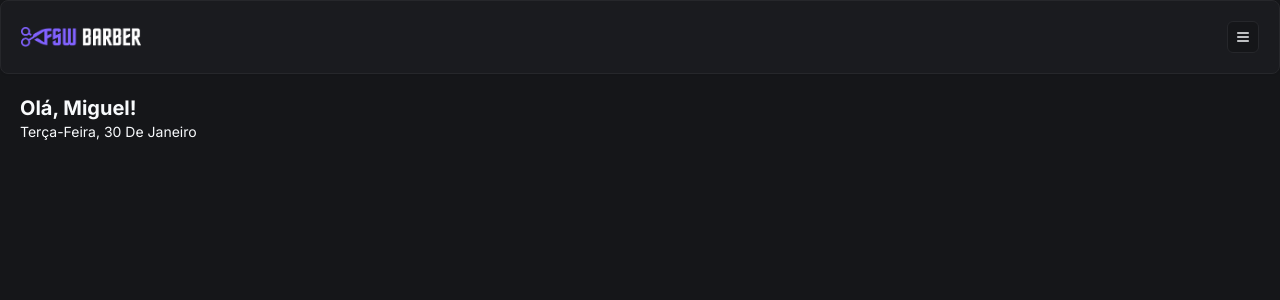
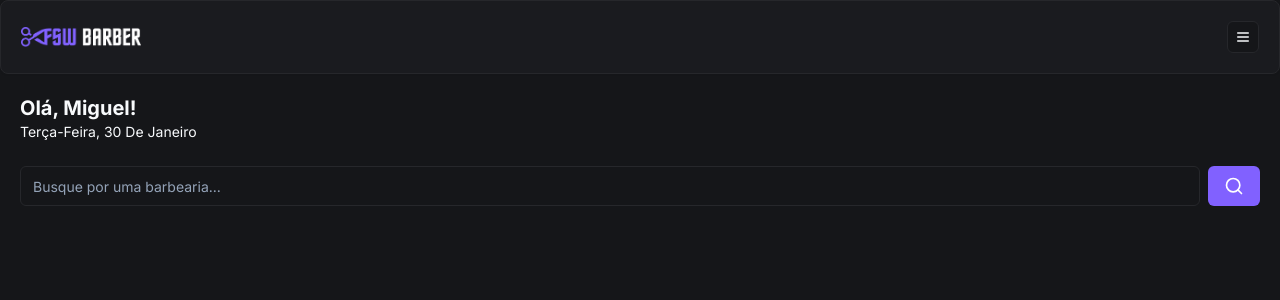
Before and after one commit to RaunyGL/FSW-Barber, a Next.js app: page / in a window 1280 px wide. Shown: the top 300 px of the page. Built offline with nearby package versions, Linux system fonts and the light colour scheme.

Commit message:
feat? add initial search component

```diff
--- /dev/null
+++ b/app/(home)/_components/search.tsx
@@ -0,0 +1,17 @@
+"use client";
+import { Button } from "@/app/_components/ui/button";
+import { Input } from "@/app/_components/ui/input";
+import { SearchIcon } from "lucide-react";
+
+const Search = () => {
+  return(
+    <div className="flex items-center gap-2">
+      <Input placeholder="Busque por uma barbearia... " />
+      <Button variant="default">
+        <SearchIcon size={20} />
+      </Button>
+    </div>
+  );
+}
+
+export default Search;
--- a/app/(home)/page.tsx
+++ b/app/(home)/page.tsx
@@ -1,19 +1,23 @@
-import { format } from 'date-fns'
+import { format } from "date-fns";
 import Header from "../_components/header";
-import { ptBR } from 'date-fns/locale';
+import { ptBR } from "date-fns/locale";
+import Search from "./_components/search";
 
 export default function Home() {
   return (
     <div>
       <Header />
       <div className="px-5 pt-5">
-      <h2 className="text-xl font-bold">Olá, Miguel!</h2>
-      <p className="capitalize text-sm">
-        {format(new Date(), "EEEE',' dd 'de' MMMM", {
-        locale: ptBR
-      } )}</p>
+        <h2 className="text-xl font-bold">Olá, Miguel!</h2>
+        <p className="capitalize text-sm">
+          {format(new Date(), "EEEE',' dd 'de' MMMM", {
+            locale: ptBR,
+          })}
+        </p>
+      </div>
+      <div className="px-5 mt-6">
+        <Search />
       </div>
     </div>
-  )
-
+  );
 }
--- /dev/null
+++ b/app/_components/ui/input.tsx
@@ -0,0 +1,25 @@
+import * as React from "react"
+
+import { cn } from "@/app/_lib/utils"
+
+export interface InputProps
+  extends React.InputHTMLAttributes<HTMLInputElement> {}
+
+const Input = React.forwardRef<HTMLInputElement, InputProps>(
+  ({ className, type, ...props }, ref) => {
+    return (
+      <input
+        type={type}
+        className={cn(
+          "flex h-10 w-full rounded-md border border-input bg-background px-3 py-2 text-sm ring-offset-background file:border-0 file:bg-transparent file:text-sm file:font-medium placeholder:text-muted-foreground focus-visible:outline-none focus-visible:ring-2 focus-visible:ring-ring focus-visible:ring-offset-2 disabled:cursor-not-allowed disabled:opacity-50",
+          className
+        )}
+        ref={ref}
+        {...props}
+      />
+    )
+  }
+)
+Input.displayName = "Input"
+
+export { Input }
```
